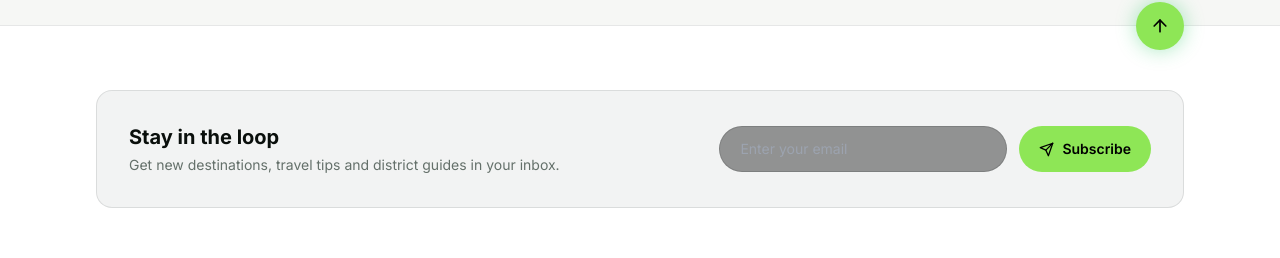
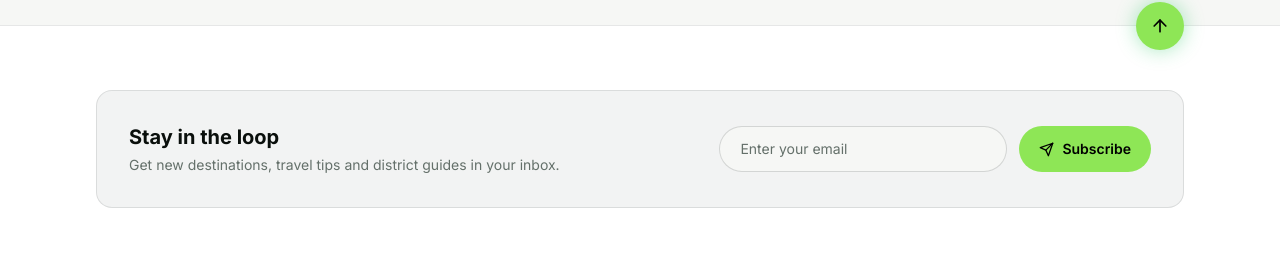
Before and after one commit to masudrananayeem/BDpedia, a React (Vite) app: page / in a window 1280 px wide. Shown: the part 3628-3886 px from the top of the page. Built offline with nearby package versions, Linux system fonts and the light colour scheme.

Commit message:
adding feature in the footer

```diff
--- a/src/components/Footer.tsx
+++ b/src/components/Footer.tsx
@@ -1,9 +1,29 @@
 import { Link } from 'react-router-dom';
-import { Facebook, Twitter, Instagram, Youtube, MapPin, Mail, Phone, ArrowUp, Send } from 'lucide-react';
+import { Facebook, Twitter, Instagram, Youtube, MapPin, Mail, Phone, ArrowUp, Send, Check, Loader2 } from 'lucide-react';
+import { useState, FormEvent } from 'react';
+import api from '../lib/api';
 
 export default function Footer() {
   const year = new Date().getFullYear();
   const scrollTop = () => window.scrollTo({ top: 0, behavior: 'smooth' });
+
+  const [email, setEmail] = useState('');
+  const [status, setStatus] = useState<'idle' | 'loading' | 'done' | 'error'>('idle');
+  const [error, setError] = useState('');
+
+  const handleSubscribe = async (e: FormEvent) => {
+    e.preventDefault();
+    setStatus('loading');
+    setError('');
+    try {
+      await api.post('/newsletter/subscribe', { email });
+      setStatus('done');
+      setEmail('');
+    } catch (err: any) {
+      setStatus('error');
+      setError(err.message || 'Failed to subscribe');
+    }
+  };
 
   return (
     <footer className="relative bg-navbar border-t border-line/10 pt-16 pb-6 px-6 lg:px-24 text-muted mt-20">
@@ -22,15 +42,26 @@ export default function Footer() {
             <h3 className="text-heading text-xl font-bold mb-1">Stay in the loop</h3>
             <p className="text-sm text-muted">Get new destinations, travel tips and district guides in your inbox.</p>
           </div>
-          <form onSubmit={(e) => e.preventDefault()} className="flex w-full lg:w-auto gap-3">
-            <input
-              type="email" required placeholder="Enter your email"
-              className="flex-1 lg:w-72 bg-black/40 border border-line/15 rounded-full px-5 py-3 text-sm text-heading focus:outline-none focus:border-brand-green"
-            />
-            <button type="submit" className="bg-brand-green text-black px-5 py-3 rounded-full font-semibold text-sm flex items-center gap-2 hover:bg-green-400 transition-colors shrink-0">
-              <Send size={15} /> Subscribe
-            </button>
-          </form>
+          {status === 'done' ? (
+            <div className="flex items-center gap-2 text-brand-green font-semibold text-sm w-full lg:w-auto justify-center">
+              <Check size={18} /> Subscribed, thank you!
+            </div>
+          ) : (
+            <form onSubmit={handleSubscribe} className="flex flex-col w-full lg:w-auto">
+              <div className="flex w-full lg:w-auto gap-3">
+                <input
+                  type="email" required placeholder="Enter your email"
+                  value={email}
+                  onChange={(e) => setEmail(e.target.value)}
+                  className="flex-1 lg:w-72 bg-base border border-line/15 rounded-full px-5 py-3 text-sm text-heading placeholder:text-muted focus:outline-none focus:border-brand-green"
+                />
+                <button type="submit" disabled={status === 'loading'} className="bg-brand-green text-black px-5 py-3 rounded-full font-semibold text-sm flex items-center gap-2 hover:bg-green-400 transition-colors shrink-0 disabled:opacity-60">
+                  {status === 'loading' ? <Loader2 size={15} className="animate-spin" /> : <Send size={15} />} Subscribe
+                </button>
+              </div>
+              {status === 'error' && <p className="text-xs text-red-400 mt-2">{error}</p>}
+            </form>
+          )}
         </div>
 
         {/* Link columns */}
@@ -93,8 +124,8 @@ export default function Footer() {
         <div className="border-t border-line/10 pt-6 flex flex-col md:flex-row items-center justify-between gap-4 text-xs text-muted">
           <p>&copy; {year} BDpedia. All rights reserved.</p>
           <div className="flex items-center gap-6">
-            <a href="#" className="hover:text-brand-green transition-colors">Privacy Policy</a>
-            <a href="#" className="hover:text-brand-green transition-colors">Terms of Service</a>
+            <Link to="/privacy-policy" className="hover:text-brand-green transition-colors">Privacy Policy</Link>
+            <Link to="/terms-of-service" className="hover:text-brand-green transition-colors">Terms of Service</Link>
           </div>
           <p>Made with <span className="text-brand-green">♥</span> for Bangladesh</p>
         </div>
```
